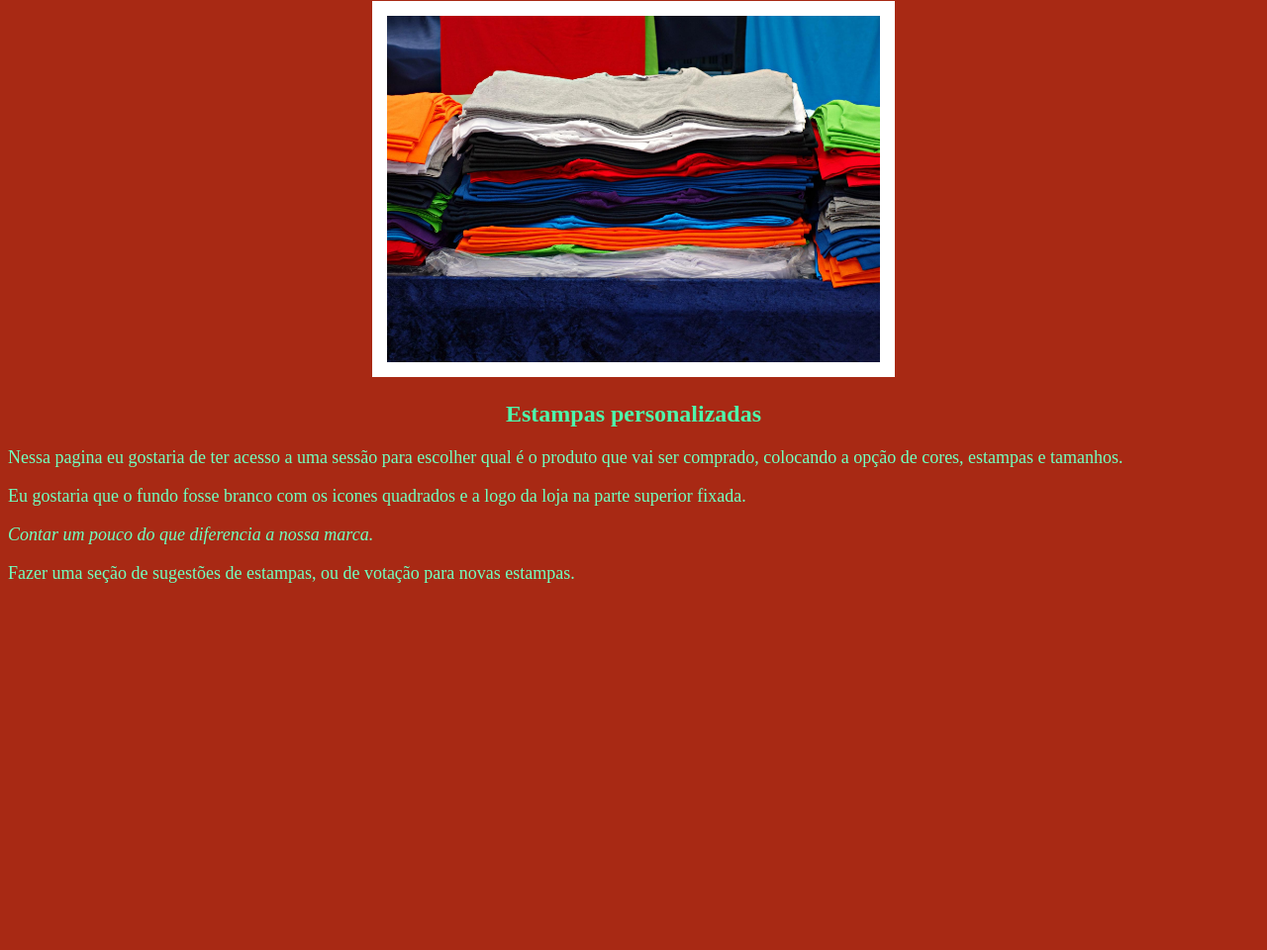
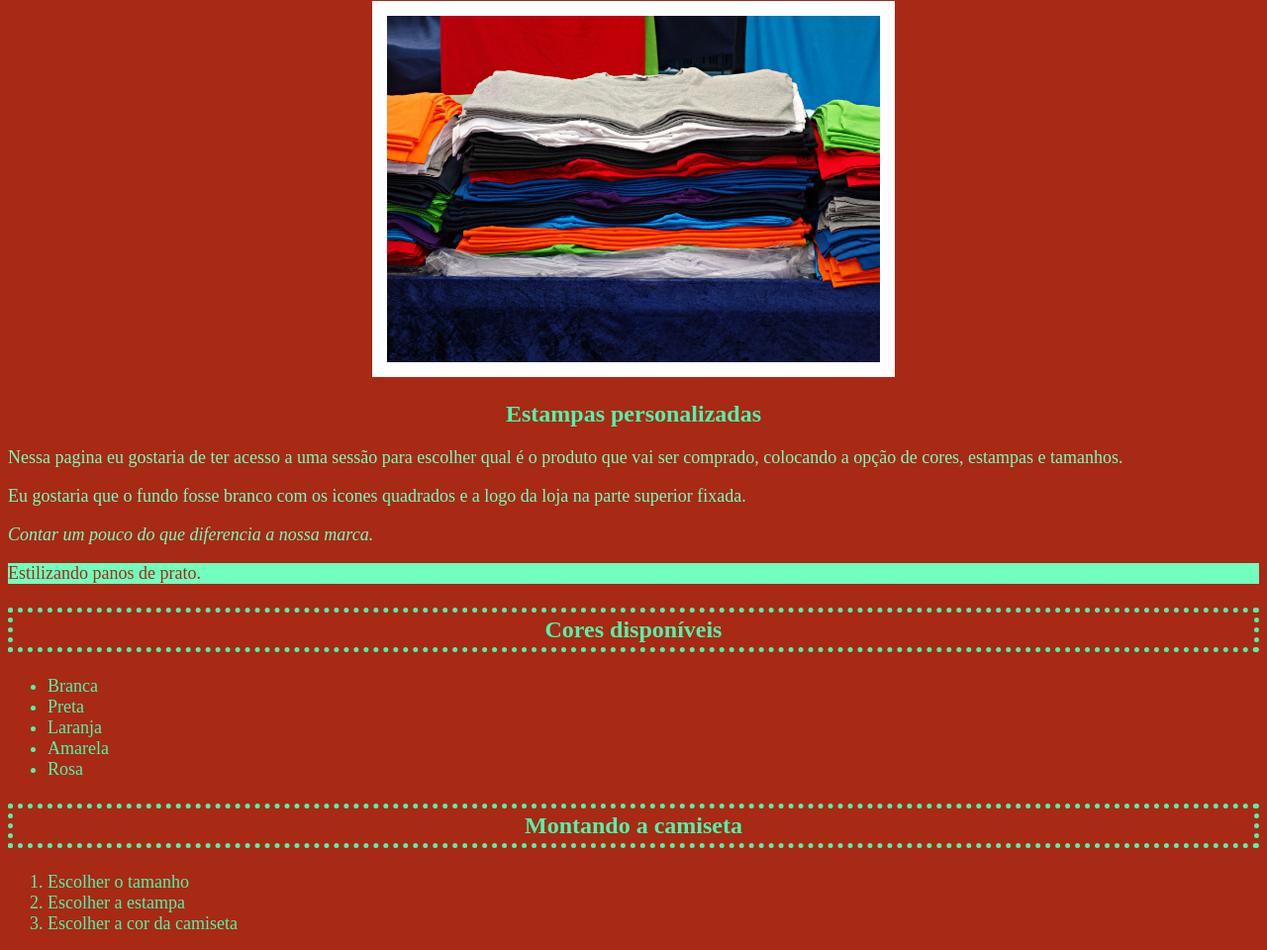
Before and after one commit to StasiakLucas/ge-prog-em-turma-d, a plain HTML site: page index.html in a window 1280 px wide. Shown: the part 79-1039 px from the top of the page at 99% size. Before the commit the page ends 800 px from the top, so only its background shows below. Drawn offline with Linux system fonts and the light colour scheme.

Commit message:
Add files via upload

```diff
--- a/index.html
+++ b/index.html
@@ -4,17 +4,22 @@
 		<meta charset="utf-8">
 		<meta name="viewport" content="width=device-width, initial-scale=1">
 		<title></title>
-	<link rel="stylesheet" href="style.css"
+		<link rel="stylesheet" href="style.css">
 	</head>
+
 	<body>
+		<header>
 
-	<h1>Loja de camisetas estampadas</h1>
+			<h1 class="titulo-principal">Loja de camisetas estampadas</h1>
 
+		</header>
 		<center>
+
 			<img id="estoque" src="camisetas.jpg">
+
 		</center>
 
-	<h2>Estampas personalizadas</h2>
+		<h2 class="titulo-principal">Estampas personalizadas</h2>
 
 		<p>Nessa pagina eu gostaria de ter acesso a uma sessão para escolher qual é o produto que vai ser comprado, colocando a opção de cores, estampas e tamanhos.</p>
 
@@ -22,6 +27,30 @@
 
 		<p><em>Contar um pouco do que diferencia a nossa marca.</em></p>
 
-	<p>Fazer uma seção de sugestões de estampas, ou de votação para novas estampas.</p>
+
+		<div class="pano-prato">
+
+			<p>Estilizando panos de prato.</p>
+
+		</div>
+
+		<h3 class="titulo-listas">Cores disponíveis</h3>
+
+		<ul>
+			<li class="itens">Branca</li>
+			<li class="itens">Preta</li>
+			<li class="itens">Laranja</li>
+			<li class="itens">Amarela</li>
+			<li class="itens">Rosa</li>
+		</ul>
+
+		<h3 class="titulo-listas">Montando a camiseta</h3>
+
+		<ol>
+			<li class="itens">Escolher o tamanho</li>
+			<li class="itens">Escolher a estampa</li>
+			<li class="itens">Escolher a cor da camiseta</li>
+		</ol>
+
 	</body>
 </html>
--- a/style.css
+++ b/style.css
@@ -1,10 +1,10 @@
 body {
-  background-color: #A82914
+  background-color: #A82914;
 }
 
-h1 {
+.titulo-principal {
   text-align: center;
-  color: #4EF5AA
+  color: #4EF5AA;
 }
 
 #estoque {
@@ -12,13 +12,29 @@ h1 {
   border: 15px solid #FFFFFF;
 }
 
-h2 {
-  text-align: center;
-  color: #4EF5AA
-}
-
 p {
   text-align: justify;
   font-size: 18px;
-  color: #71FFBE
+  color: #71FFBE;
 }
+
+.titulo-listas {
+  color:#4EF5AA;
+  border: 5px dotted #4EF5AA;
+  text-align: center;
+  font-size: 24px;
+  padding: 4px;
+}
+
+.itens {
+  color:#4EF5AA;
+  font-size: 18px;
+}
+
+.pano-prato {
+  background-color: #71FFBE;
+}
+
+.pano-prato p {
+  color:#A82914;
+}
```
Lines whose indentation alone changed are shown as unchanged.
